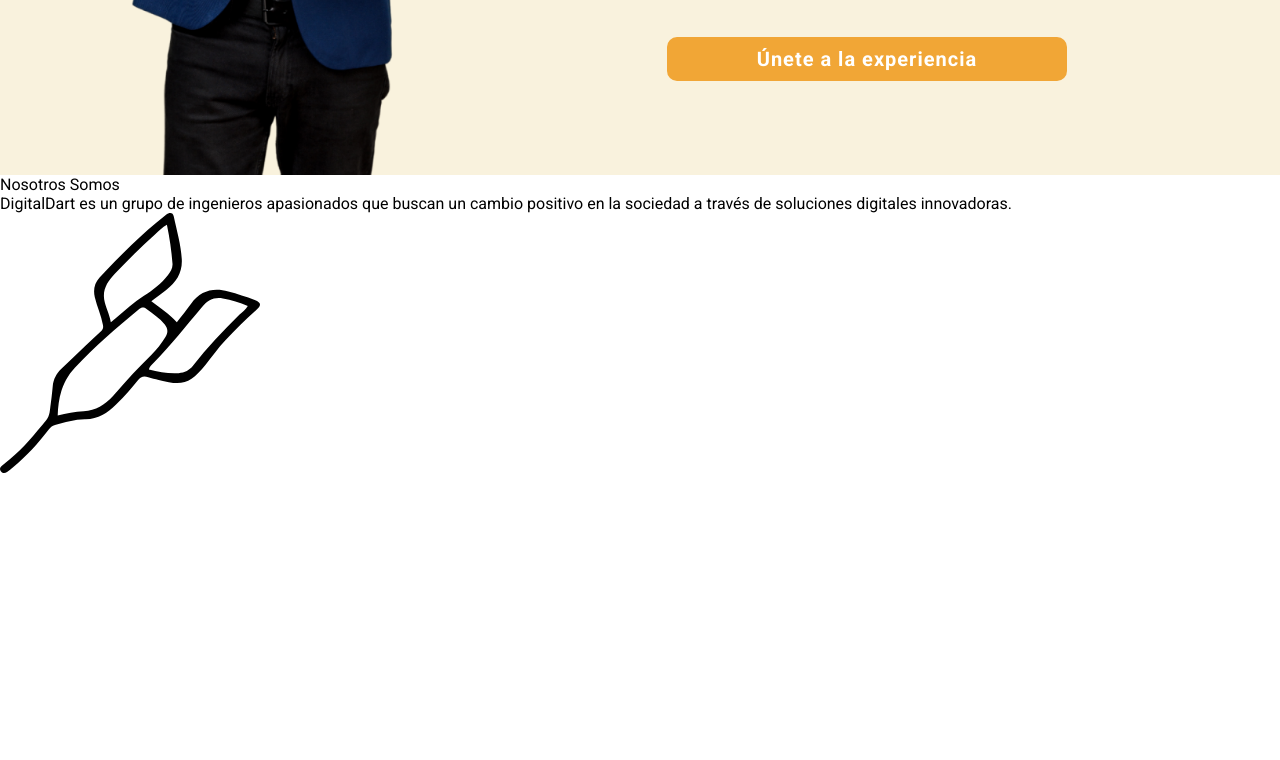
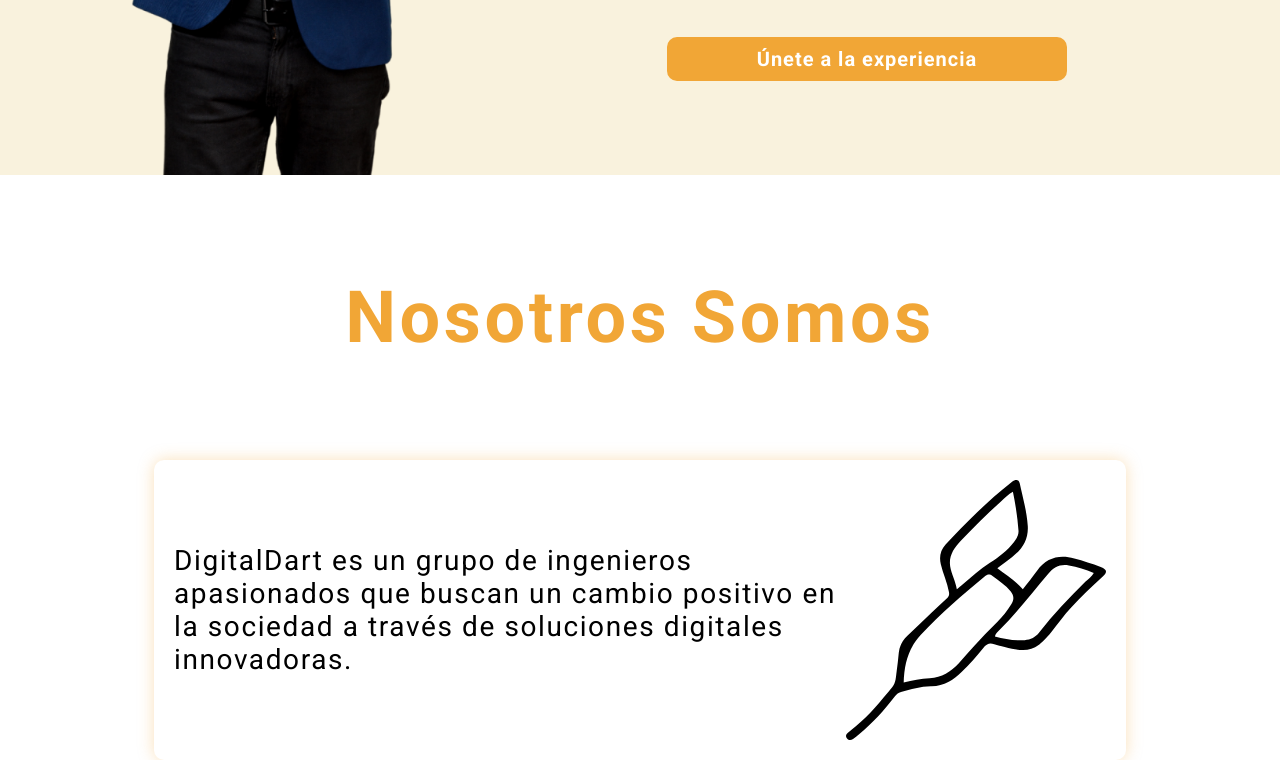
Before and after one commit to Fundamentos-de-Arquitectura-Grupo-03/ChambeaPeLanding, a plain HTML site: page index.html in a window 1280 px wide. Shown: the part 625-1385 px from the top of the page. Before the commit the page ends 1102 px from the top, so only its background shows below. Drawn offline with Linux system fonts and the light colour scheme.

Commit message:
feat: about style added

```diff
--- a/css/home.css
+++ b/css/home.css
@@ -179,3 +179,51 @@ header .btn-register:hover {
     transition: .25s;
     background: var(--main-black);
 }
+
+.about {
+    display: flex;
+    flex-flow: column;
+    justify-content: center;
+    align-items: center;
+}
+
+.h2 {
+    color: var(--main-primary);
+    margin: 6.25rem 0 1rem 0;
+}
+
+.h2 {
+    text-align: center;
+    font-size: 4.5rem;
+    font-style: normal;
+    font-weight: 600;
+    line-height: normal;
+    letter-spacing: 0.225rem;
+}
+
+.about .wrapper-about {
+    display: flex;
+    flex-flow: row;
+    justify-content: center;
+    align-items: center;
+    margin-top: 5.25rem;
+    padding: 1.25rem;
+
+    border-radius: 0.625rem;
+    background: var(--main-background);
+    box-shadow: var(--shadow-orange);
+}
+
+.about .wrapper-about img {
+    display: block;
+    max-width: 16.25rem;
+}
+
+.about .wrapper-about p {
+    max-width: 42rem;
+    font-size: 1.75rem;
+    font-style: normal;
+    font-weight: 400;
+    line-height: normal;
+    letter-spacing: .1rem;
+}
```
